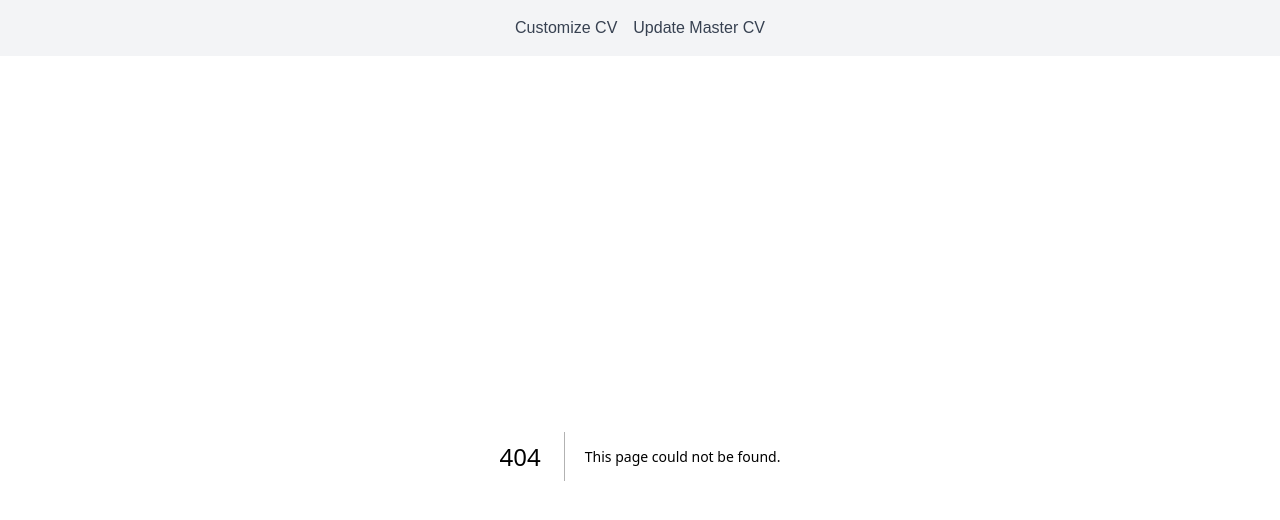
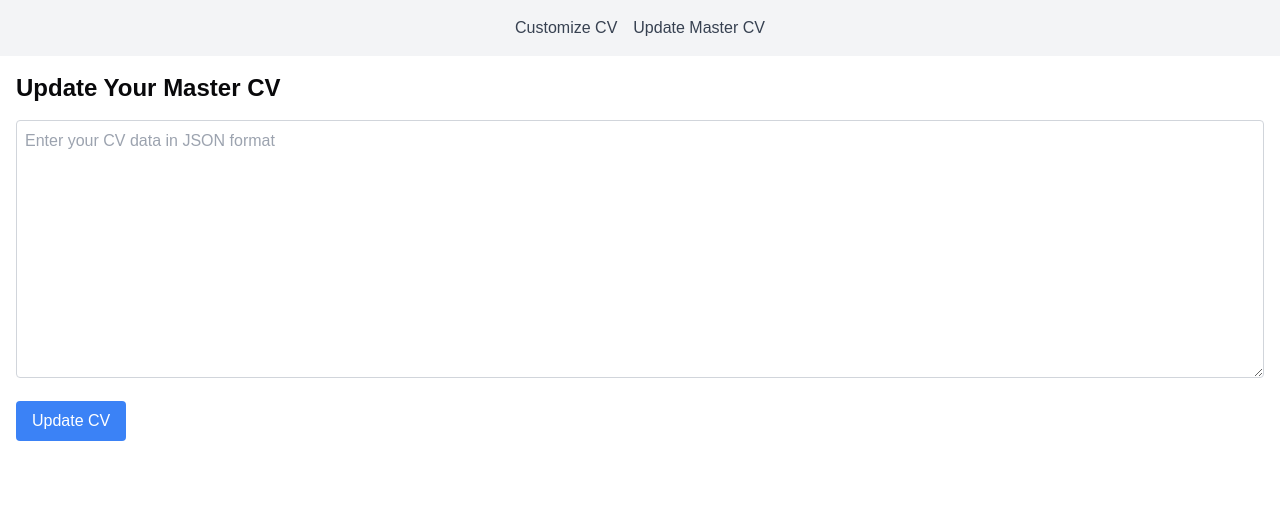
Before and after one commit to youngchingjui/customize-cv, a Next.js app: page /update-cv in a window 1280 px wide. Before the commit this address had no page. Shown: the top 520 px of the page. Built offline with nearby package versions, Linux system fonts and the light colour scheme.

Commit message:
add update master CV logic

```diff
--- /dev/null
+++ b/app/api/update-cv/route.ts
@@ -0,0 +1,27 @@
+// app/api/update-cv/route.js
+import { db } from '@vercel/postgres';
+
+export async function POST(request: Request) {
+  try {
+    const { cvData, userId } = await request.json();
+
+    const query = `
+      UPDATE users
+      SET cv_data = $1
+      WHERE id = $2
+    `;
+    const values = [cvData, userId];
+    await db.query(query, values);
+
+    return new Response(JSON.stringify({ message: 'CV updated successfully' }), {
+      status: 200,
+      headers: { 'Content-Type': 'application/json' },
+    });
+  } catch (error) {
+    console.error('Error updating CV:', error);
+    return new Response(JSON.stringify({ error: 'Failed to update CV' }), {
+      status: 500,
+      headers: { 'Content-Type': 'application/json' },
+    });
+  }
+}
--- /dev/null
+++ b/app/update-cv/page.tsx
@@ -0,0 +1,11 @@
+// app/update-cv/page.tsx
+import UpdateCVForm from '@/components/UpdateCVForm';
+
+export default function UpdateCV() {
+  return (
+    <div className="container mx-auto p-4">
+      <h1 className="text-2xl font-bold mb-4">Update Your Master CV</h1>
+      <UpdateCVForm />
+    </div>
+  );
+}
--- /dev/null
+++ b/components/UpdateCVForm.tsx
@@ -0,0 +1,45 @@
+'use client';
+
+import { useState } from 'react';
+
+export default function CvForm() {
+  const [cvData, setCvData] = useState('');
+
+  const handleSubmit = async (event: React.FormEvent<HTMLFormElement>) => {
+    event.preventDefault();
+    try {
+      const response = await fetch('/api/update-cv', {
+        method: 'POST',
+        headers: {
+          'Content-Type': 'application/json',
+        },
+        body: JSON.stringify({ cvData, userId: 'your-user-id' }), // Replace with actual user ID logic
+      });
+      if (response.ok) {
+        alert('CV updated successfully!');
+      } else {
+        alert('Failed to update CV.');
+      }
+    } catch (error) {
+      console.error('Error updating CV:', error);
+    }
+  };
+
+  return (
+    <form onSubmit={handleSubmit}>
+      <textarea
+        className="w-full p-2 border border-gray-300 rounded mb-4"
+        rows={10}
+        value={cvData}
+        onChange={(e) => setCvData(e.target.value)}
+        placeholder="Enter your CV data in JSON format"
+      />
+      <button
+        type="submit"
+        className="bg-blue-500 text-white px-4 py-2 rounded"
+      >
+        Update CV
+      </button>
+    </form>
+  );
+}
```
